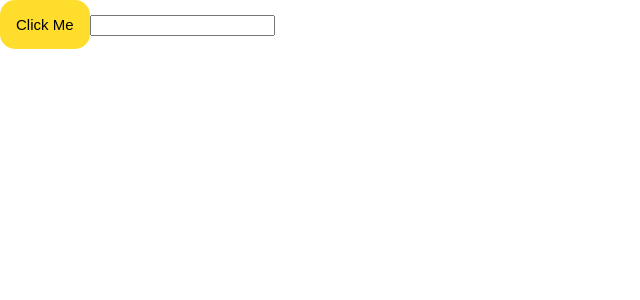
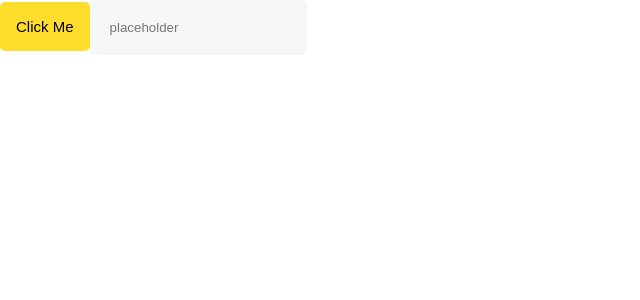
Before and after one commit to DanyaCorneum/Budget-Flow-Front-, a React (Vite) app: page / in a window 1280 px wide. Shown: the top 300 px of the page, without its empty margins (0-640 px from the left). Built offline with nearby package versions, Linux system fonts and the light colour scheme.

Commit message:
changes on input

```diff
--- a/src/shared/styles/variables.scss
+++ b/src/shared/styles/variables.scss
@@ -9,4 +9,4 @@ $accent-color-hover: #ffcd33;
 $accent-color-pressed: #fab619;
 $selected-color: #3383f6;
 
-$border-radius: 15px
+$border-radius: 5px
--- a/src/shared/ui/Input/Input.module.scss
+++ b/src/shared/ui/Input/Input.module.scss
@@ -0,0 +1,13 @@
+@use "../../styles/variables" as variables;
+
+.input{
+  background: variables.$secondary-color;
+  padding: 18px;
+  border: 2px solid transparent;
+  border-radius: variables.$border-radius;
+  outline: none;
+  transition:  border-color 0.15s ease-in-out, box-shadow 0.15s ease-in-out;
+  &:focus, &:active {
+    border-color: variables.$text-color-main;
+  }
+}
--- a/src/shared/ui/Input/Input.props.ts
+++ b/src/shared/ui/Input/Input.props.ts
@@ -3,4 +3,5 @@ import  {type HTMLAttributes} from "react";
 export interface InputProps extends HTMLAttributes<HTMLInputElement> {
     isValid: boolean;
     className?: string;
+    placeholder?: string;
 }
--- a/src/shared/ui/Input/Input.tsx
+++ b/src/shared/ui/Input/Input.tsx
@@ -4,9 +4,9 @@ import cn from "classnames";
 import styles from "./Input.module.scss"
 
 const Input = forwardRef<HTMLInputElement, InputProps>(
-    function Input({className="", isValid=true, ...props}, ref) {
+    function Input({className="", isValid=true, placeholder="placeholder", ...props}, ref) {
         return (
-            <input ref={ref} {...props} className={cn(styles["input"], className)}/>
+            <input placeholder={placeholder} ref={ref} {...props} className={cn(styles["input"], className)}/>
         )
     }
 )
```
